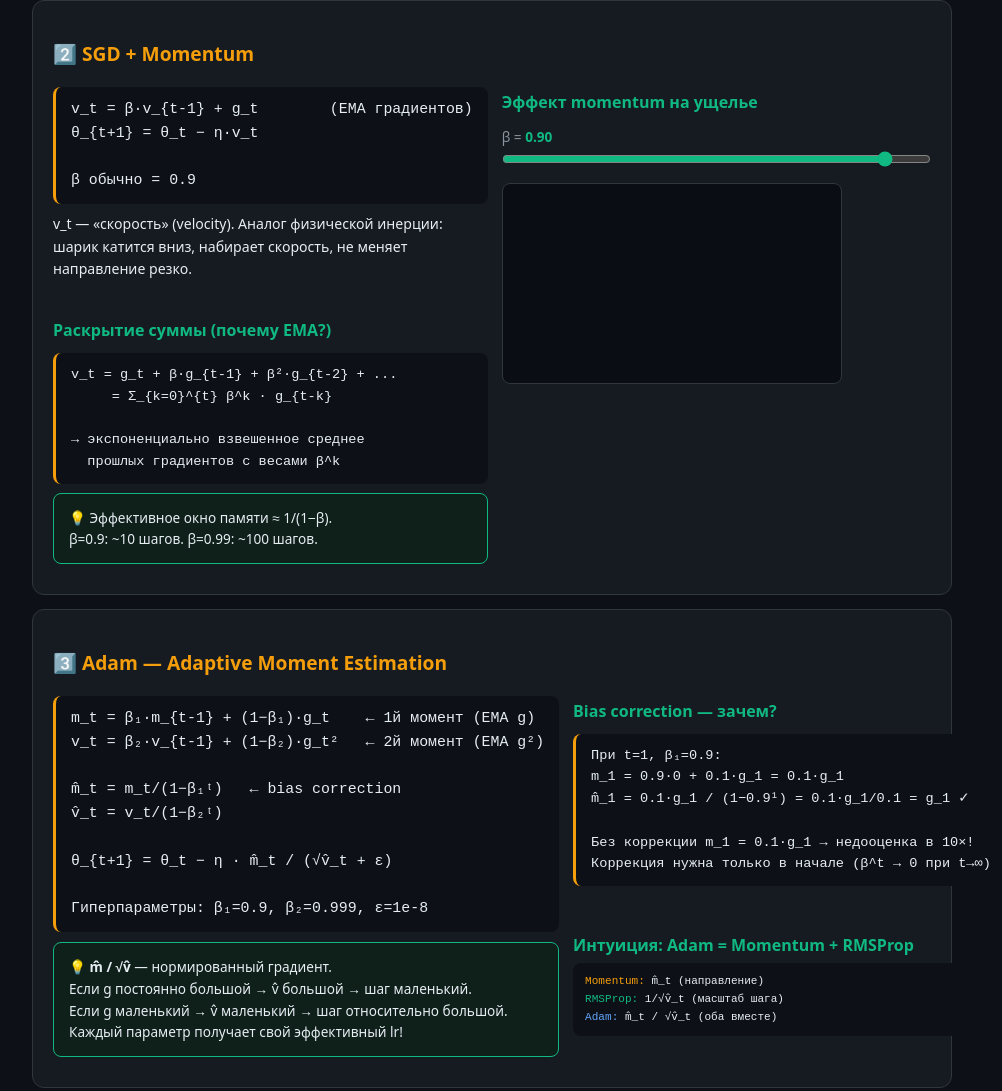
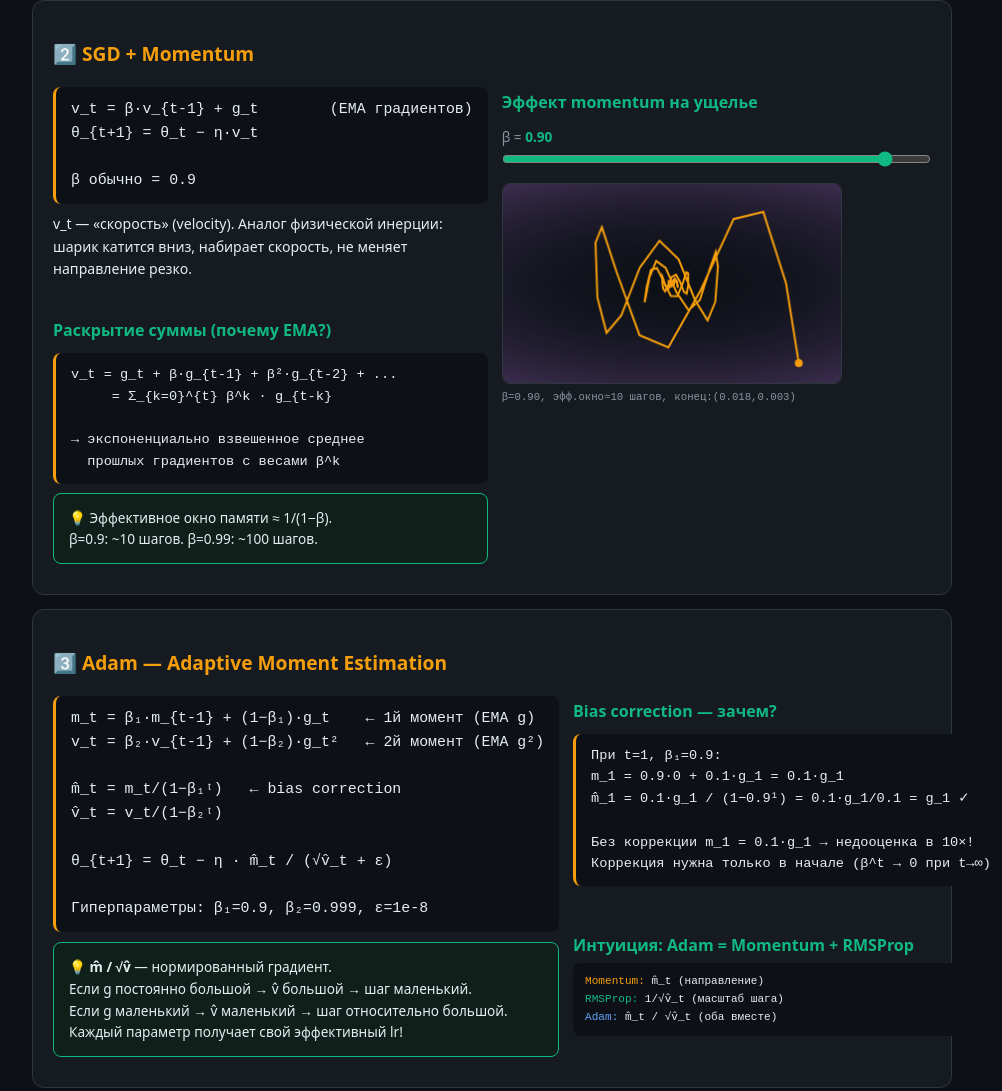
Before and after one commit to GAndrSky/ml-notes, a plain HTML site: page block_3_2_optimizers.html in a window 1280 px wide. Shown: the part 1882-2973 px from the top of the page, without its empty margins (148-1150 px from the left). Drawn offline with Linux system fonts and the light colour scheme.

Commit message:
1.2 Update block_3_2_optimizers.html

```diff
--- a/block_3_2_optimizers.html
+++ b/block_3_2_optimizers.html
@@ -380,14 +380,22 @@
 
   // Draw contours via image
   const img=ctx.createImageData(W,H);
-  const vals=[];
+  const vals=new Float32Array(W*H);
+  let mn=Infinity, mx=-Infinity;
   for(let py=0;py<H;py++) for(let px=0;px<W;px++){
+    const idx=py*W+px;
     const x=x0+(px/W)*(x1-x0), y=y1-((py/H)*(y1-y0));
-    vals.push(getLoss(surf,x,y));
+    const v=getLoss(surf,x,y);
+    vals[idx]=v;
+    if(Number.isFinite(v)){
+      if(v<mn) mn=v;
+      if(v>mx) mx=v;
+    }
   }
-  const mn=Math.min(...vals.filter(isFinite)), mx=Math.max(...vals.filter(isFinite));
+  const range = mx>mn ? (mx-mn) : 1;
   vals.forEach((v,i)=>{
-    const t=Math.min((v-mn)/(mx-mn),1);
+    const safeV = Number.isFinite(v) ? v : mx;
+    const t=Math.max(0,Math.min((safeV-mn)/range,1));
     const idx=i*4;
     // Dark blue → purple → amber color map
     const r=Math.round(t<0.5?13+t*2*50:63+((t-0.5)*2)*180);
```
